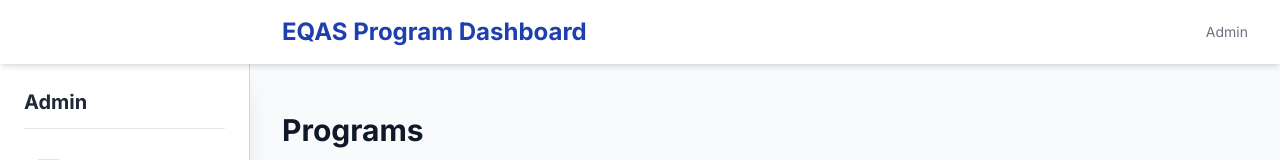
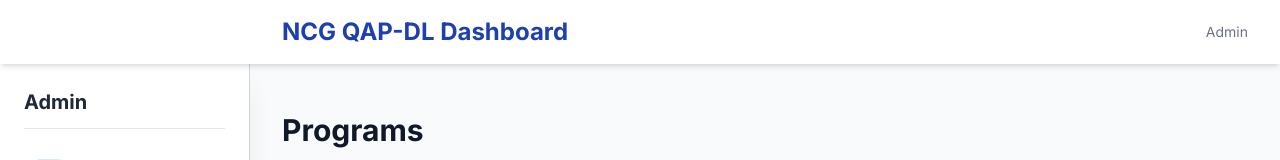
Before and after one commit to GauravS-1503/EQAS-NCG-ADMIN, a website: page pages/programs.html in a window 1280 px wide. Shown: the top 160 px of the page. Drawn offline with nearby package versions, Linux system fonts and the light colour scheme.

Commit message:
Changes added

```diff
--- a/pages/programs.html
+++ b/pages/programs.html
@@ -21,7 +21,7 @@
   <!-- Header -->
   <header class="bg-white shadow-md z-10">
     <div class="px-4 sm:px-6 lg:px-8 lg:ml-[250px] py-4 flex justify-between items-center">
-      <h1 class="text-2xl font-bold text-blue-800">EQAS Program Dashboard</h1>
+      <h1 class="text-2xl font-bold text-blue-800">NCG QAP-DL Dashboard</h1>
       <span class="text-sm text-gray-500">Admin</span>
     </div>
   </header>
```
Also changed, not shown: pages/registrations.html (+1 -1 lines).
